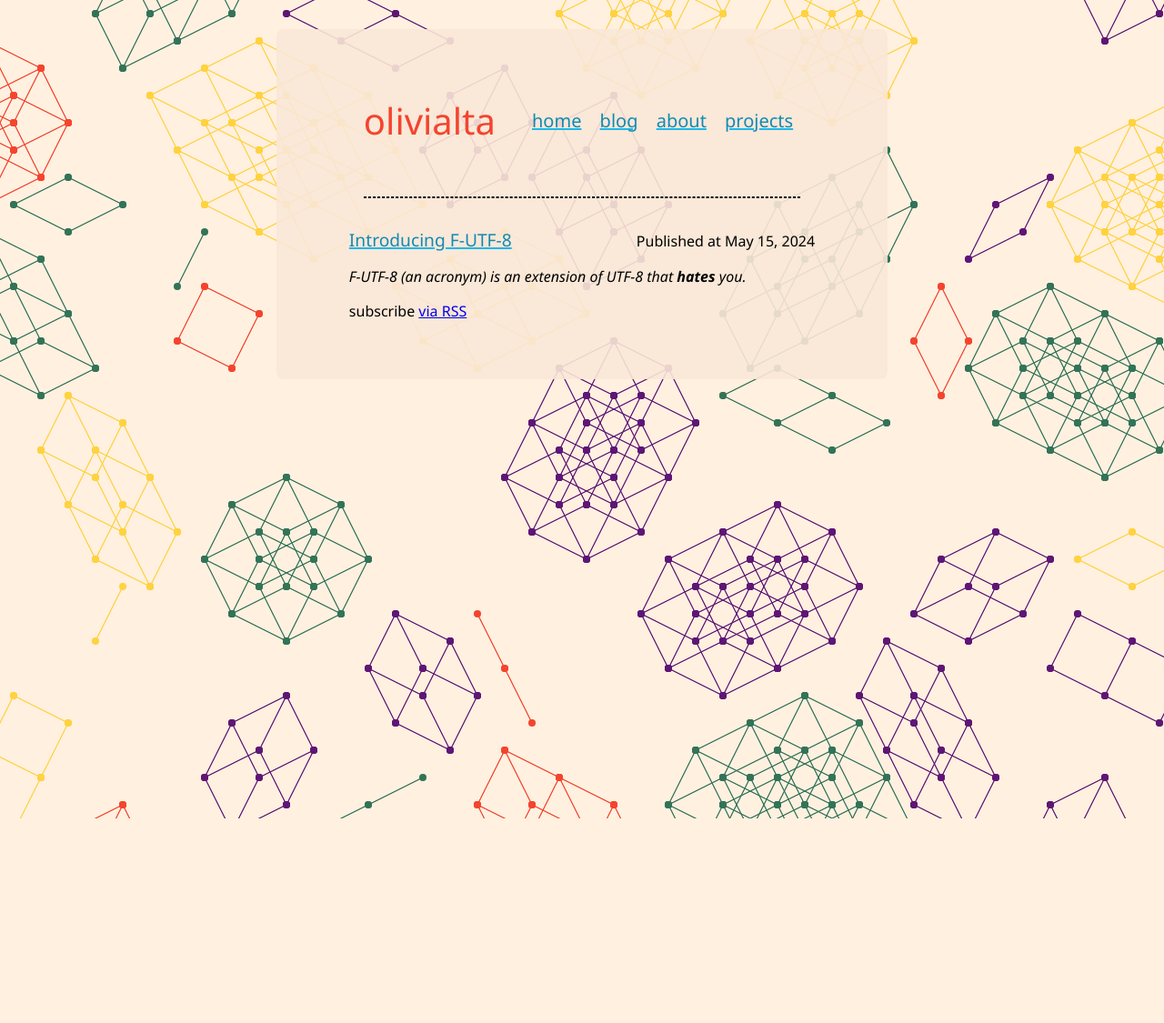
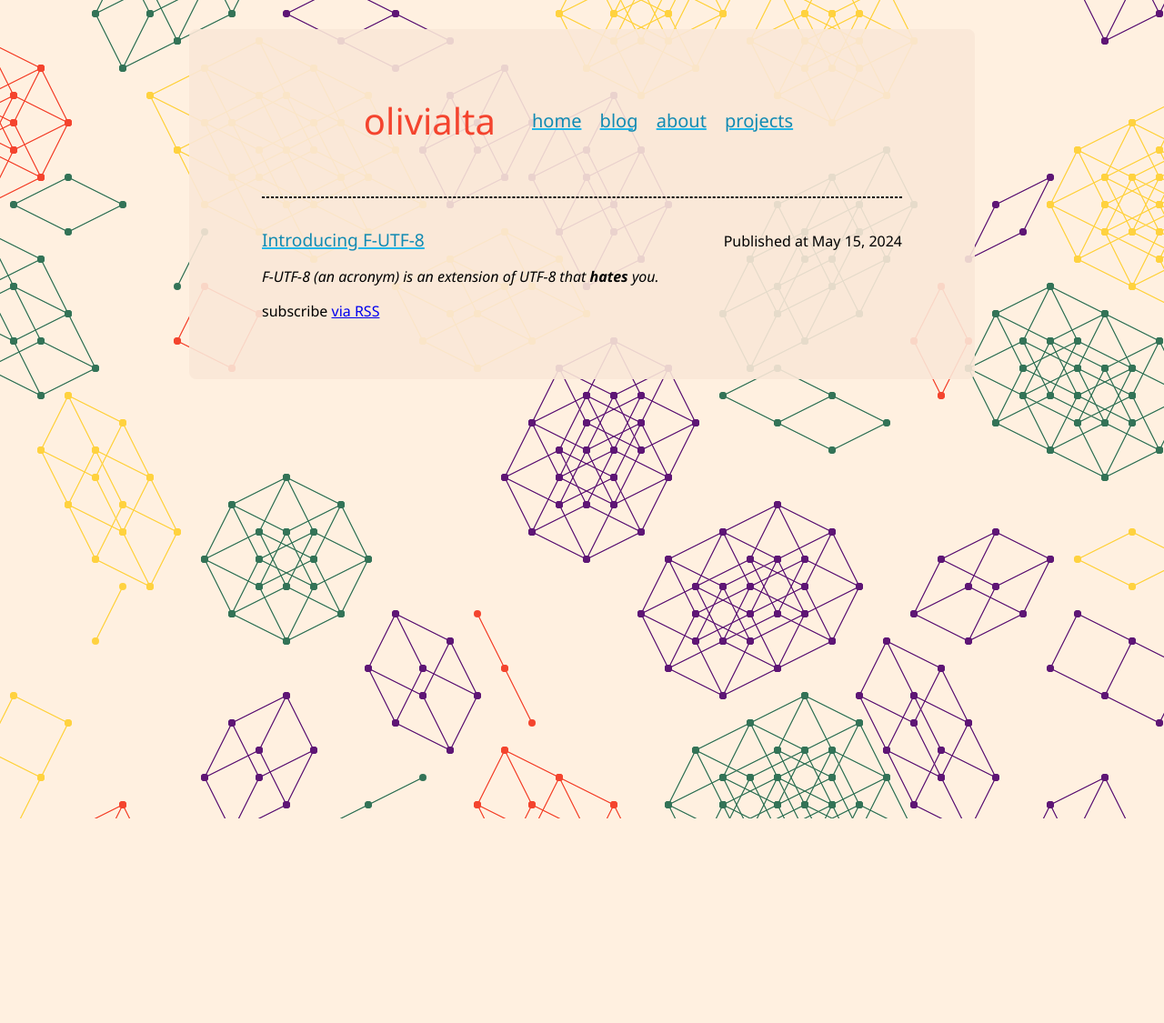
Before and after one commit to RocketRace/rocketrace.github.io, a Jekyll site: the page built from index.md, in a window 1280 px wide. Shown: the whole page at 91% size. Built offline with Jekyll 4.4.1, drawn with Linux system fonts in a browser that asks for light colours.

Commit message:
reckon that's good enough

```diff
--- a/_layouts/home.html
+++ b/_layouts/home.html
@@ -2,9 +2,7 @@
 layout: default
 ---
 
-<div class="home">
 {{ content }}
-    {% comment %} <h2 class="page-title">Recent posts</h2> {% endcomment %}
 <ul class="feed">
   {%- for post in site.posts -%}
   <li class="feed-entry">
@@ -23,4 +21,3 @@ layout: default
   {%- endfor -%}
 </ul>
 <p class="rss-subscribe">subscribe <a href="{{ "/feed.xml" | relative_url }}">via RSS</a></p>
-</div>
--- a/assets/main.scss
+++ b/assets/main.scss
@@ -21,12 +21,25 @@ nav {
   padding: 1rem;
 }
 
+@media screen and (max-width: 899px) {
+  .nav-links {
+    display: flex;
+    flex-direction: column;
+  }
+}
+
+@media screen and (min-width: 900px) {
+  .nav-links {
+    display: block;
+  }
+}
+
 article {
   padding: 0 1rem;
 }
 
 .header-divider {
-  margin: 2rem 1rem;
+  margin: 2rem 0;
   border-style: dashed;
 }
 
@@ -116,17 +129,18 @@ body {
 }
 
 // responsiveness
-@media screen and (max-width: 849px) {
+@media screen and (max-width: 899px) {
   .content {
-    padding: 2rem 0;
+    padding: 2rem 3rem;
+    width: 80%;
   }
 }
 
-@media screen and (min-width: 850px) {
+@media screen and (min-width: 900px) {
   .content {
     margin: 2rem;
     border-radius: 0.5rem;
-    max-width: 55%;
+    width: 55%;
     padding: 3rem 5rem;
   }
 }
```
Lines whose indentation alone changed are shown as unchanged.
